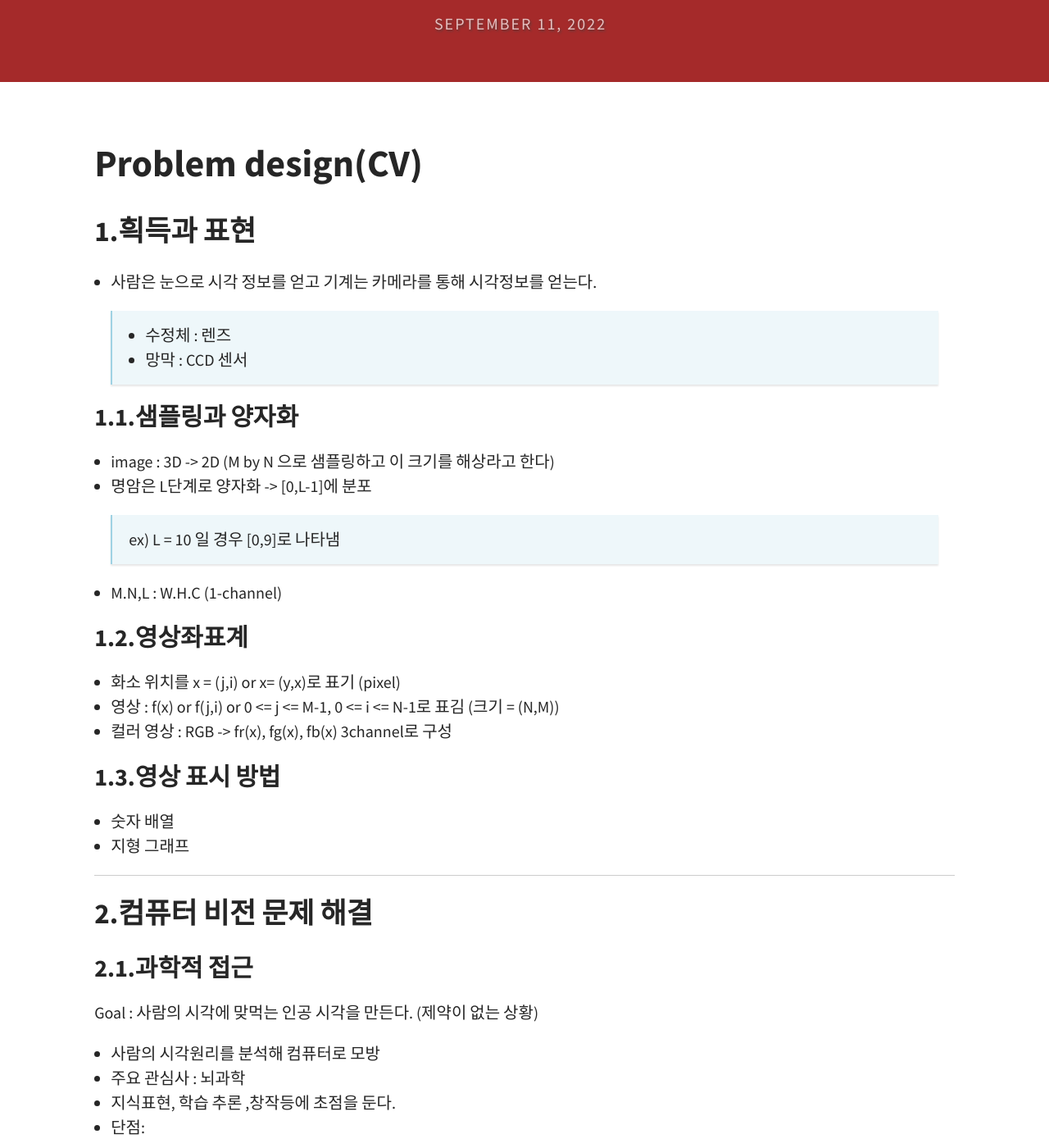
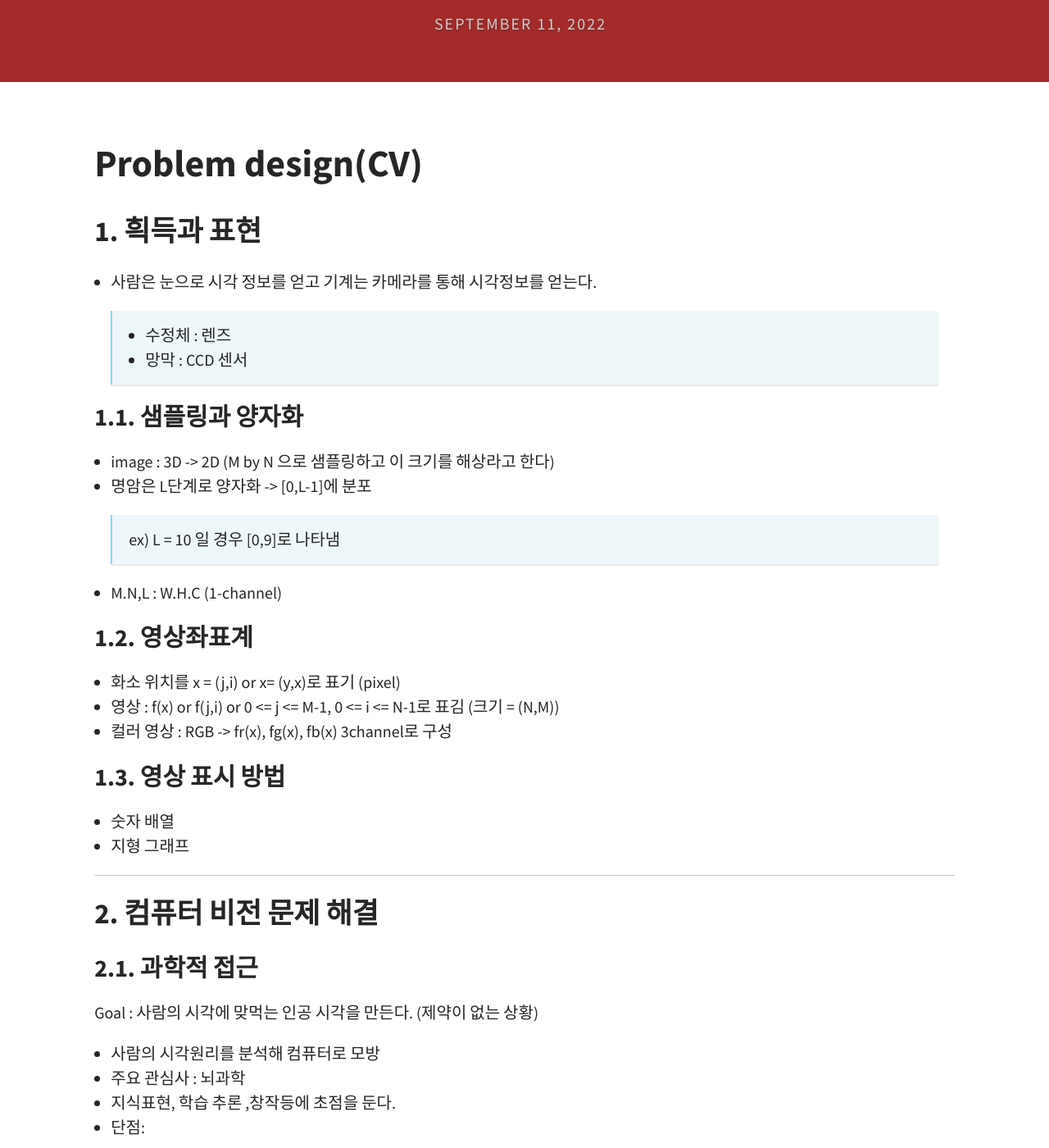
Before and after one commit to Ahnho/Ahnho.github.io, a Jekyll site: the page built from _posts/2022-09-11-Problem design.md, in a window 1280 px wide and 1400 px high, scrolled down 234 px. Shown: the whole window at 82% size. Built offline with Jekyll 4.4.1, drawn with Linux system fonts in a browser that asks for light colours; some of the changed text lies outside the part shown.

```diff
--- a/_posts/2022-09-11-Problem design.md
+++ b/_posts/2022-09-11-Problem design.md
@@ -10,7 +10,7 @@ excerpt_separator: <!--more-->
 # Problem design(CV)
 
 
-## 1.흭득과 표현
+## 1. 흭득과 표현
 
 - 사람은 눈으로 시각 정보를 얻고 기계는 카메라를 통해 시각정보를 얻는다.
 
@@ -21,7 +21,7 @@ excerpt_separator: <!--more-->
 
 
 
-### 1.1.샘플링과 양자화
+### 1.1. 샘플링과 양자화
 
 - image : 3D -> 2D (M by N 으로 샘플링하고 이 크기를 해상라고 한다)
 
@@ -33,7 +33,7 @@ excerpt_separator: <!--more-->
 
 
 
-### 1.2.영상좌표계
+### 1.2. 영상좌표계
 
 - 화소 위치를 x = (j,i) or x= (y,x)로 표기 (pixel)
 - 영상 : f(x) or f(j,i) or 0 <= j <= M-1, 0 <= i <= N-1로 표김 (크기 = (N,M))
@@ -41,7 +41,7 @@ excerpt_separator: <!--more-->
 
 
 
-### 1.3.영상 표시 방법
+### 1.3. 영상 표시 방법
 
 - 숫자 배열
 
@@ -53,11 +53,11 @@ excerpt_separator: <!--more-->
 
 
 
-## 2.컴퓨터 비전 문제 해결
+## 2. 컴퓨터 비전 문제 해결
 
 
 
-### 2.1.과학적 접근
+### 2.1. 과학적 접근
 
 Goal : 사람의 시각에 맞먹는 인공 시각을 만든다. (제약이 없는 상황)
 
@@ -72,7 +72,7 @@ Goal : 사람의 시각에 맞먹는 인공 시각을 만든다. (제약이 없
 
 
 
-### 2.2공학적 접근
+### 2.2. 공학적 접근
 
 Goal : 한정된 범위 에서 특정한 임무를 달성하는 인공시각을 만든다.(제약이 있는상황)
 
@@ -86,7 +86,7 @@ Goal : 한정된 범위 에서 특정한 임무를 달성하는 인공시각을
 
 
 
-### 2.3.계층적 처리
+### 2.3. 계층적 처리
 
 1. 전처리
 
@@ -100,7 +100,7 @@ Goal : 한정된 범위 에서 특정한 임무를 달성하는 인공시각을
 
 
 
-### 2.4.시스템 설계
+### 2.4. 시스템 설계
 
 1. 문제이해
 
```
